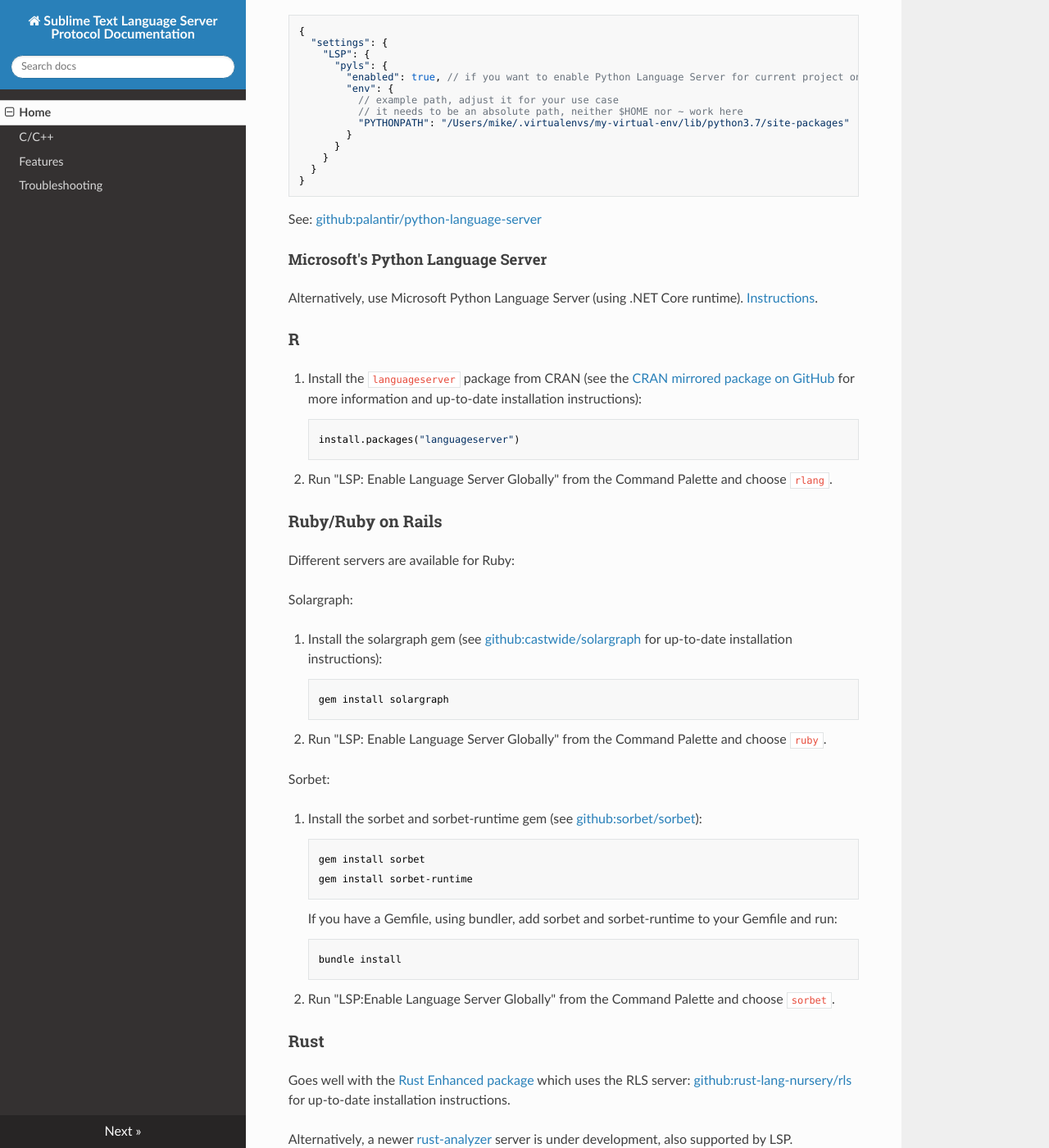
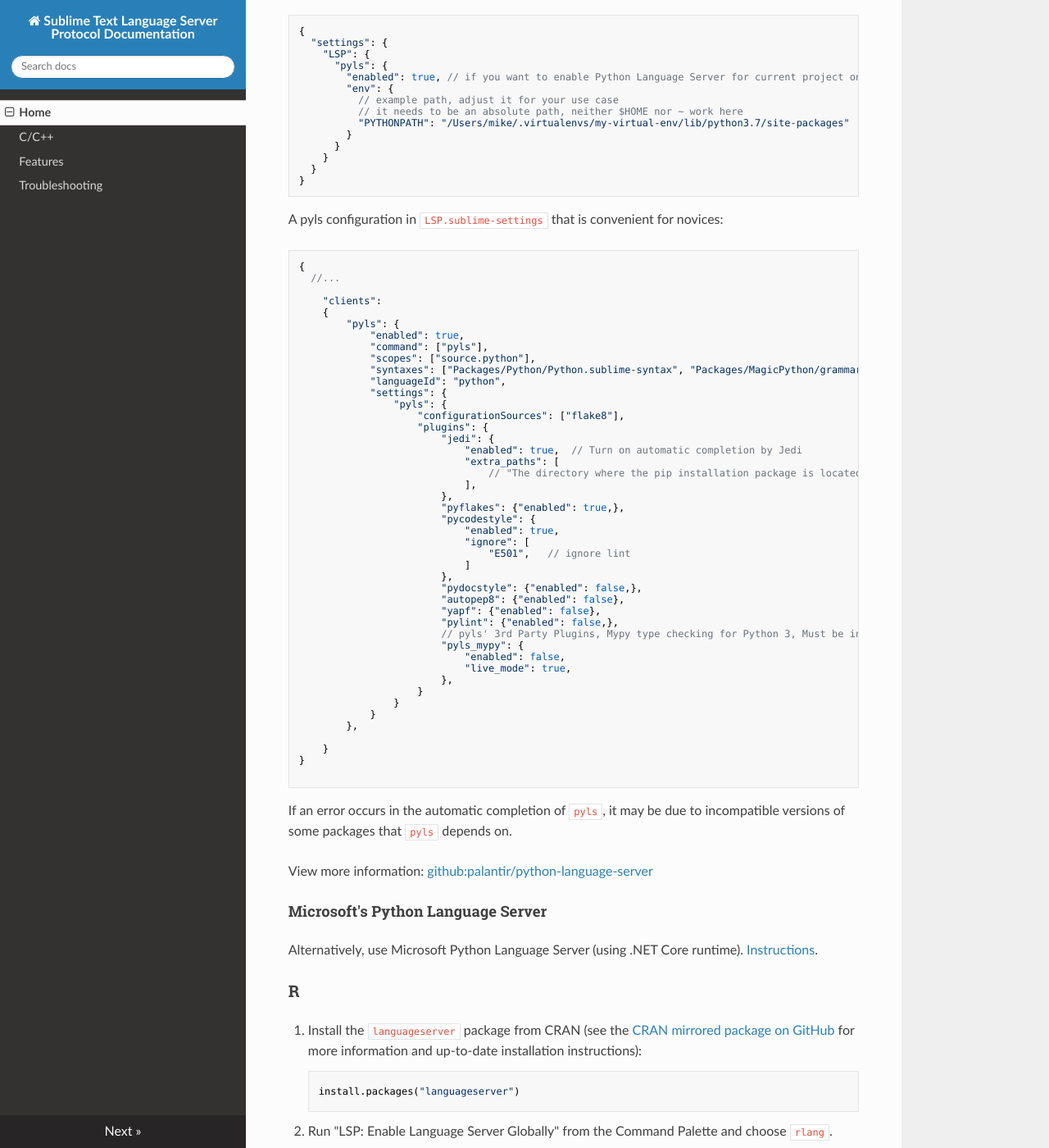
Before and after one commit to sublimelsp/LSP, an MkDocs documentation site: the page built from docs/index.md, in a window 1280 px wide and 1400 px high, scrolled down 14488 px. Shown: the whole window at 82% size. Built offline with MkDocs 1.6.1, drawn with Linux system fonts in a browser that asks for light colours; nearby versions of some CDN libraries.

Commit message:
Update documentation about pyls
Added a configuration example about pyls.

````diff
--- a/docs/index.md
+++ b/docs/index.md
@@ -757,7 +757,59 @@
 }
 ```
 
-See: [github:palantir/python-language-server](https://github.com/palantir/python-language-server)
+A pyls configuration in `LSP.sublime-settings` that is convenient for novices:
+
+```js
+{
+  //...
+
+	"clients":
+	{
+        "pyls": {
+            "enabled": true,
+            "command": ["pyls"],
+            "scopes": ["source.python"],
+            "syntaxes": ["Packages/Python/Python.sublime-syntax", "Packages/MagicPython/grammars/MagicPython.tmLanguage", "Packages/Djaneiro/Syntaxes/Python Django.tmLanguage"],
+            "languageId": "python",
+            "settings": {
+                "pyls": {
+                    "configurationSources": ["flake8"],
+                    "plugins": {
+                        "jedi": {
+                            "enabled": true,  // Turn on automatic completion by Jedi
+                            "extra_paths": [
+                                // "The directory where the pip installation package is located",
+                            ],
+                        },
+                        "pyflakes": {"enabled": true,},
+                        "pycodestyle": {
+                            "enabled": true,
+                            "ignore": [
+                                "E501",   // ignore lint
+                            ]
+                        },
+                        "pydocstyle": {"enabled": false,},
+                        "autopep8": {"enabled": false},
+                        "yapf": {"enabled": false},
+                        "pylint": {"enabled": false,},
+                        // pyls' 3rd Party Plugins, Mypy type checking for Python 3, Must be installed via pip before enabling
+                        "pyls_mypy": {
+                            "enabled": false,
+                            "live_mode": true,
+                        },
+                    }
+                }
+            }
+        },
+
+	}
+}
+
+```
+
+If an error occurs in the automatic completion of `pyls`, it may be due to incompatible versions of some packages that `pyls` depends on.
+
+View more information: [github:palantir/python-language-server](https://github.com/palantir/python-language-server)
 
 #### Microsoft's Python Language Server
 
````
